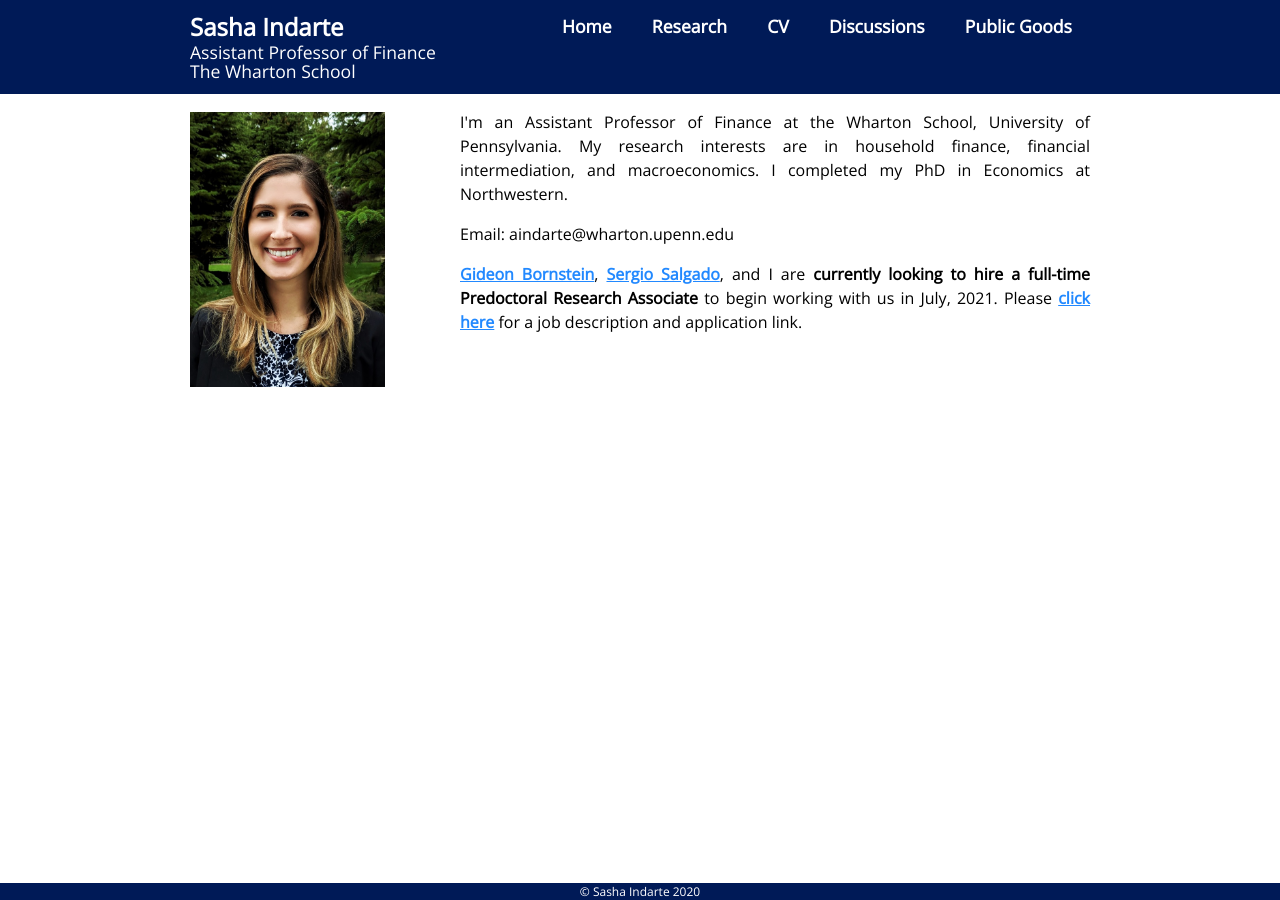
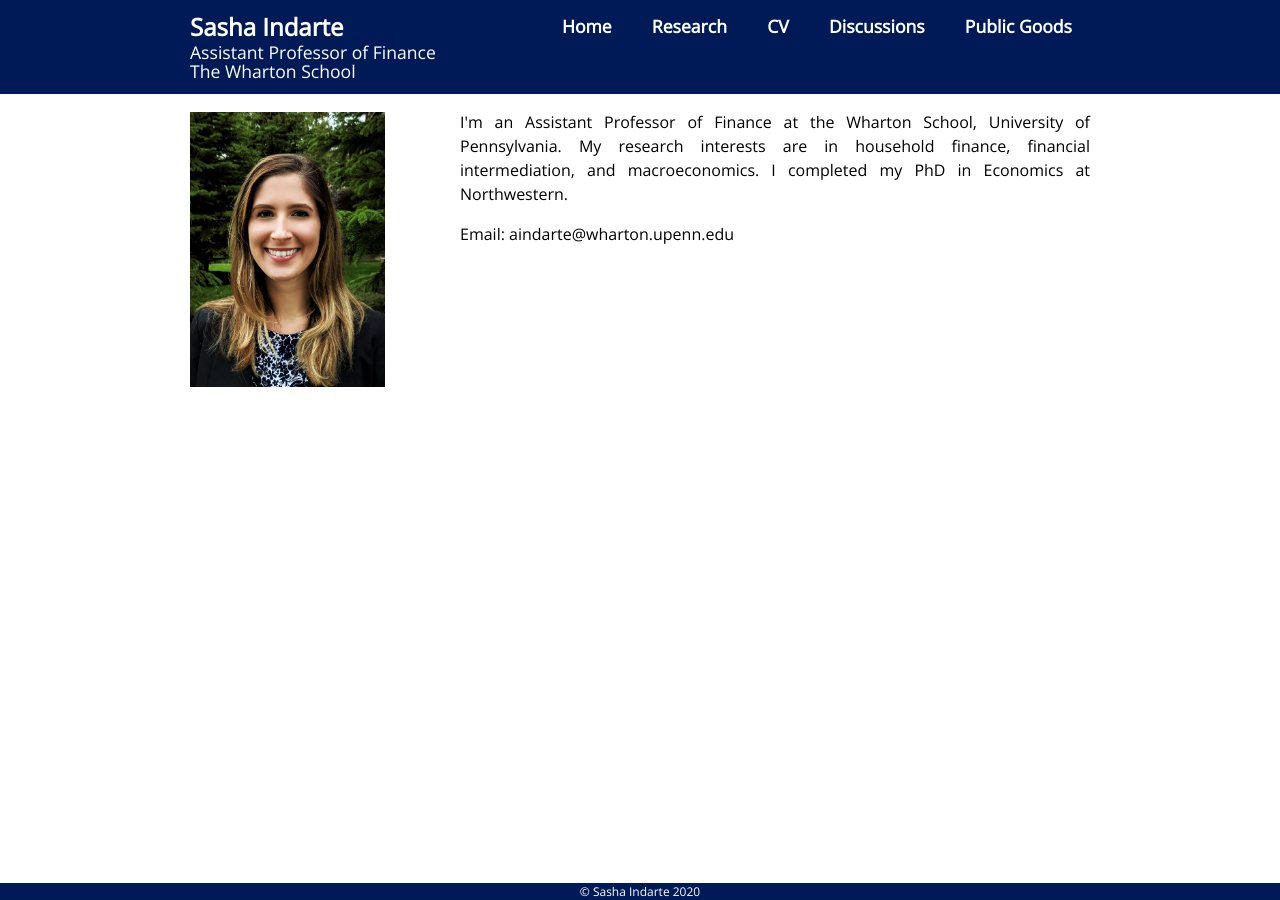
Before and after one commit to sashaindarte/sashaindarte.github.io, a Jekyll site: the page built from index.html, in a window 1280 px wide. Built offline with Jekyll 4.4.1, drawn with Linux system fonts in a browser that asks for light colours.

Commit message:
removed predoc ad

```diff
--- a/index.html
+++ b/index.html
@@ -15,7 +15,7 @@ title: Sasha Indarte
 			<div class="main">
 				<p> I'm an Assistant Professor of Finance at the Wharton School, University of Pennsylvania. My research interests are in household finance, financial intermediation, and macroeconomics. I completed my PhD in Economics at Northwestern.</p>
 				<p>Email: <span id="email"></span></p>
-				<p><a href = "http://www.gideon-bornstein.com/home"><u><b>Gideon Bornstein</b></u></a>, <a href = "https://sergiosalgado.net/"><u><b>Sergio Salgado</b></u></a>, and I are <b>currently looking to hire a full-time Predoctoral Research Associate</b> to begin working with us in July, 2021. Please <a href = "/research/wharton_RF_job.pdf"><u><b>click here</b></u></a> for a job description and application link.</p>
+
 			</div>
 		</div>
 	</div>
```
